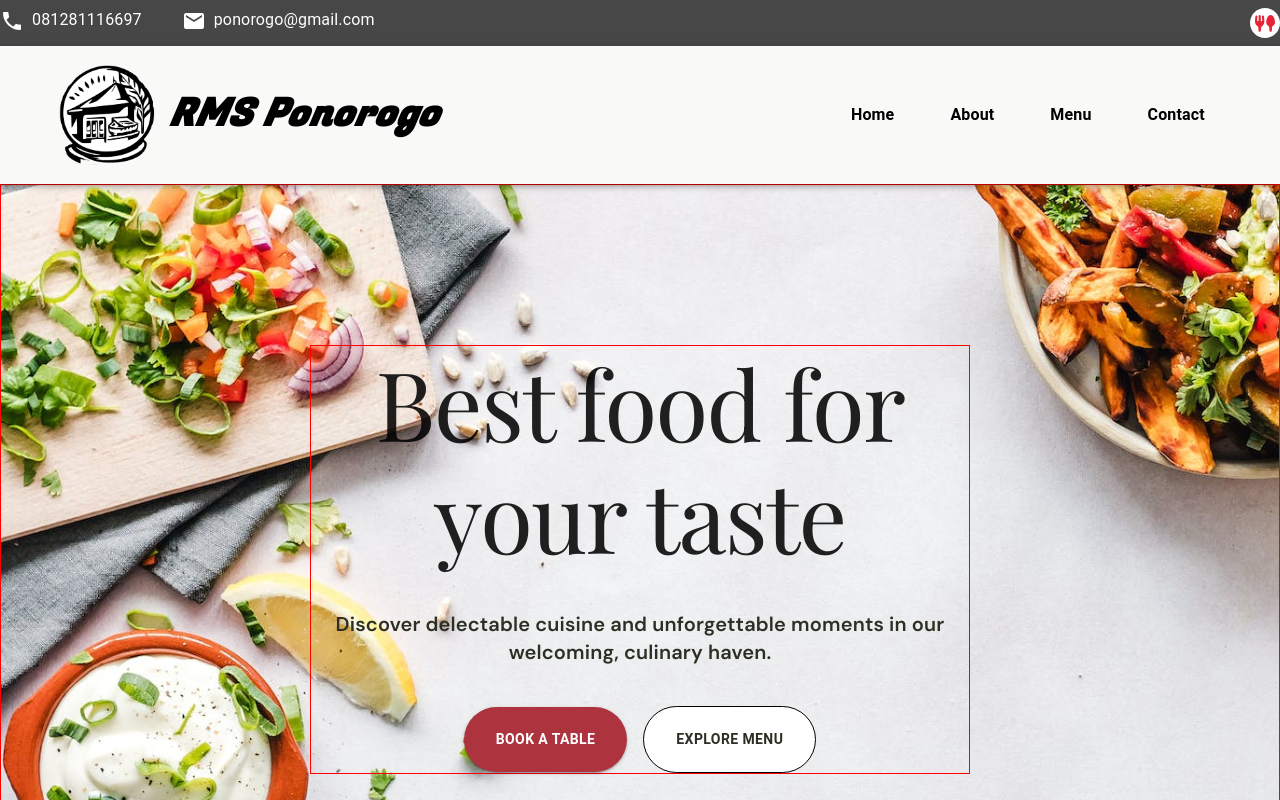
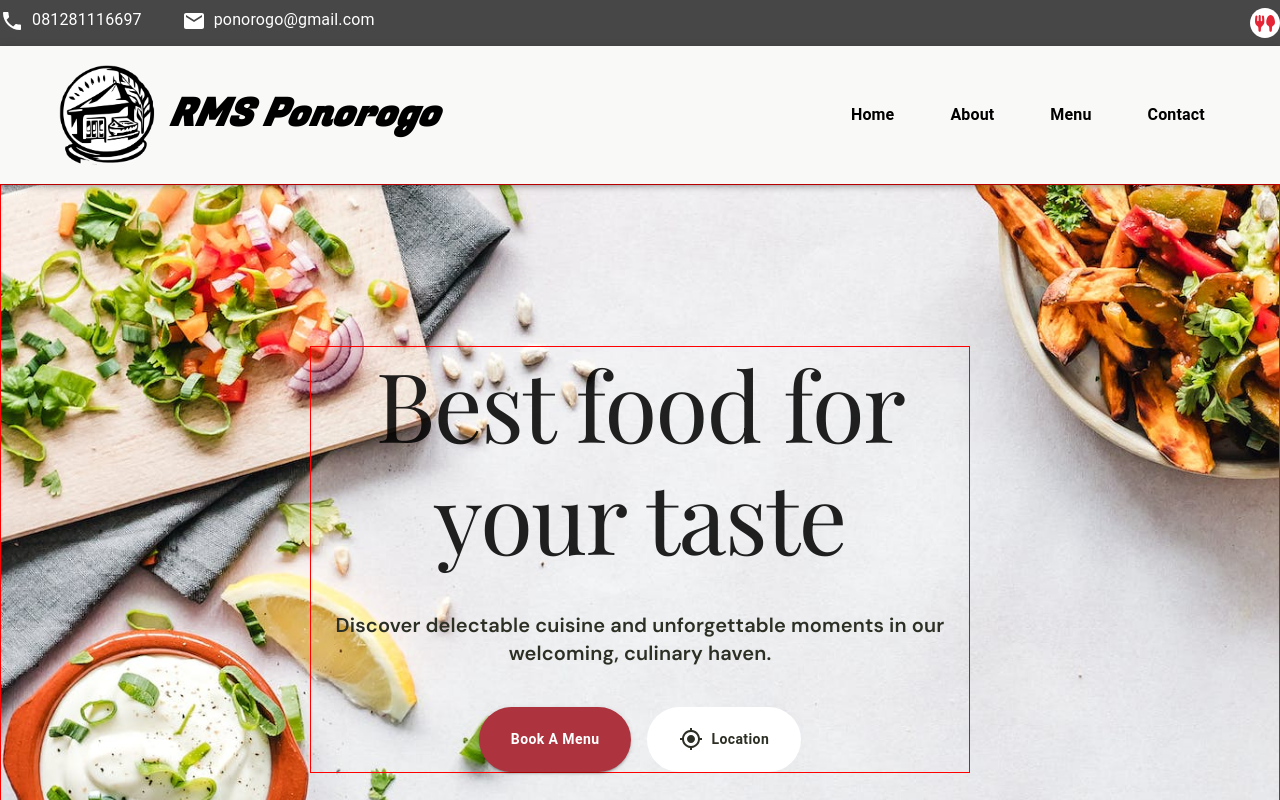
Before and after one commit to Satria-WS/warung-ponorogo, a React (Create React App) app: page / in a window 1280 px wide. Shown: the top 800 px of the page. Built offline with nearby package versions, Linux system fonts and the light colour scheme; a web font is replaced by a local one.

Commit message:
add icon

```diff
--- a/src/components/home/Home.jsx
+++ b/src/components/home/Home.jsx
@@ -21,6 +21,7 @@ import breakfast from "../../assets/home/ourMenu/breakfast.svg";
 import dishes from "../../assets/home/ourMenu/dishes.svg";
 import drink from "../../assets/home/ourMenu/drinks.svg";
 import desserts from "../../assets/home/ourMenu/desserts.svg";
+import MyLocationIcon from "@mui/icons-material/MyLocation";
 
 // image
 
@@ -44,8 +45,17 @@ import image_2 from "../../assets/home/image-2.png";
 import image_3 from "../../assets/home/image-3.png";
 import image_4 from "../../assets/home/image-4.png";
 import image_5 from "../../assets/home/image-5.png";
+import { useNavigate } from "react-router-dom";
 
 const Home = () => {
+  const navigate = useNavigate();
+   //navigation function
+   const handleNavigate = () => {
+    // console.log("Navigating to Home...");
+    //  navigate("/contact");
+     navigate("/contact#location");
+    //  href to = #location
+  };
   const listIcon = [
     {
       imageList: breakfast,
@@ -96,6 +106,7 @@ const Home = () => {
     },
   ];
 
+
   return (
     <>
       <CssBaseline />
@@ -103,7 +114,7 @@ const Home = () => {
         {/* Hero */}
         <Box
           sx={{
-            position:"relative",
+            position: "relative",
             display: "flex",
             justifyContent: "center",
             flexDirection: "column",
@@ -145,30 +156,34 @@ const Home = () => {
             >
               {/* book table */}
               <Button
-                className="bg-[#AD343E!important]"
+                className="bg-[#AD343E!important] hover:shadow-xl"
                 sx={{
                   padding: "20px 32px",
                   borderRadius: "999px",
                   fontWeight: "600",
+                  textTransform: "none",
                 }}
                 variant="contained"
                 color="primary"
               >
-                Book A table
+                Book A Menu
               </Button>
               <Button
-                className="bg-[white!important]"
+                onClick={handleNavigate}
+                className="bg-[white!important] hover:shadow-xl"
                 sx={{
                   padding: "20px 32px",
                   borderRadius: "999px",
-                  border: "1px solid black",
+                  border: "none",
                   fontWeight: "600",
                   color: "#2C2F24",
+                  textTransform: "none",
                 }}
                 variant="outlined"
                 color="primary"
               >
-                Explore menu
+                <MyLocationIcon />
+                <a href="#contact" className="pl-2">Location</a>
               </Button>
             </Box>
           </Box>
```
